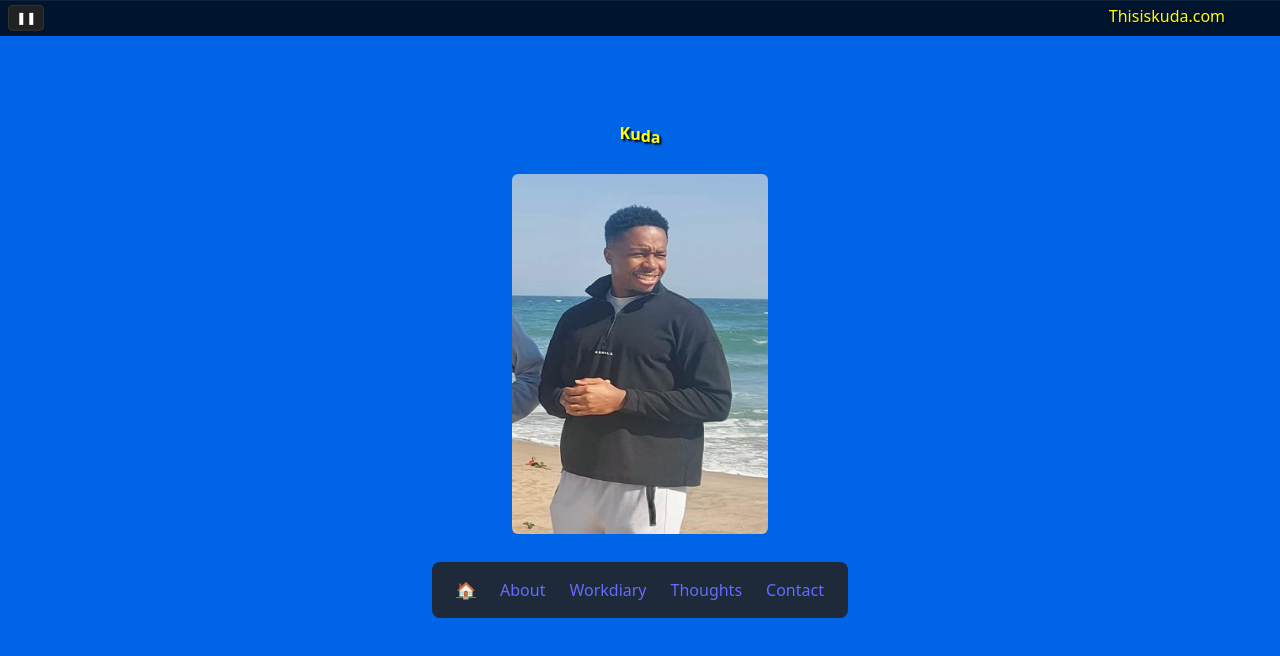
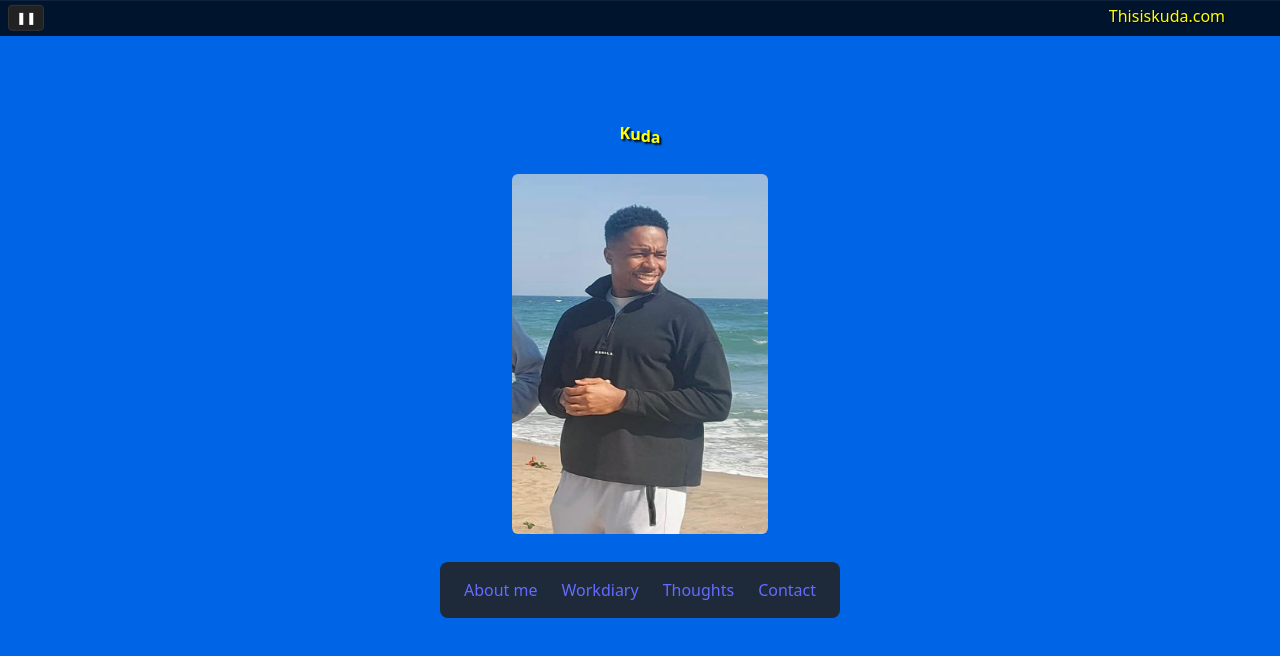
Before and after one commit to kuda2012/my-website, a React (Vite) app in the folder client/: page / in a window 1280 px wide. Shown: the top 656 px of the page. Built offline with nearby package versions, Linux system fonts and the light colour scheme; no server answers.

Commit message:
no wrap on navbar

```diff
--- a/client/src/Navbar.jsx
+++ b/client/src/Navbar.jsx
@@ -7,7 +7,7 @@ export default function Navbar() {
       <div className="flex justify-between items-center px-6 py-4">
         {/* <h1 className="text-xl font-bold">Kuda</h1> */}
         <ul className="flex space-x-6">
-          <li>
+          {/* <li>
             <NavLink
               to="/"
               className={({ isActive }) =>
@@ -16,7 +16,7 @@ export default function Navbar() {
             >
               🏠
             </NavLink>
-          </li>
+          </li> */}
           {/* <liv>
             <a
               href="https://x.com/syncretismftw"
@@ -32,10 +32,10 @@ export default function Navbar() {
             <NavLink
               to="/about"
               className={({ isActive }) =>
-                `hover:text-gray-300 ${isActive ? "underline" : ""}`
+                `hover:text-gray-300 ${isActive ? "underline" : ""} whitespace-nowrap`
               }
             >
-              About
+              About me
             </NavLink>
           </li>
           <li>
@@ -43,7 +43,7 @@ export default function Navbar() {
               href="https://chromewebstore.google.com/detail/workdiary/lbjmgndoajjfcodenfoicgenhjphacmp"
               target="_blank"
               rel="noopener noreferrer"
-              className="hover:text-gray-300"
+              className="hover:text-gray-300 whitespace-nowrap"
             >
               Workdiary
             </a>
@@ -52,7 +52,7 @@ export default function Navbar() {
             <NavLink
               to="/thoughts"
               className={({ isActive }) =>
-                `hover:text-gray-300 ${isActive ? "underline" : ""}`
+                `hover:text-gray-300 ${isActive ? "underline" : ""} whitespace-nowrap`
               }
             >
               Thoughts
@@ -72,7 +72,7 @@ export default function Navbar() {
             <NavLink
               to="/contact"
               className={({ isActive }) =>
-                `hover:text-gray-300 ${isActive ? "underline" : ""}`
+                `hover:text-gray-300 ${isActive ? "underline" : ""} whitespace-nowrap`
               }
             >
               Contact
```
